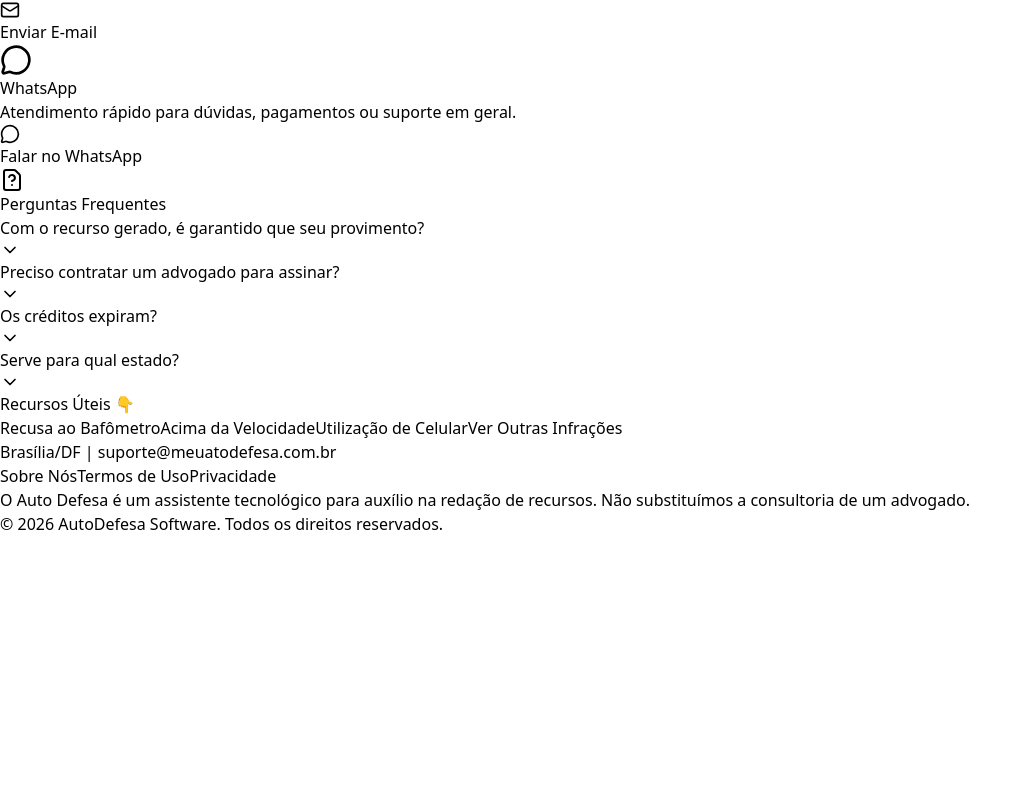
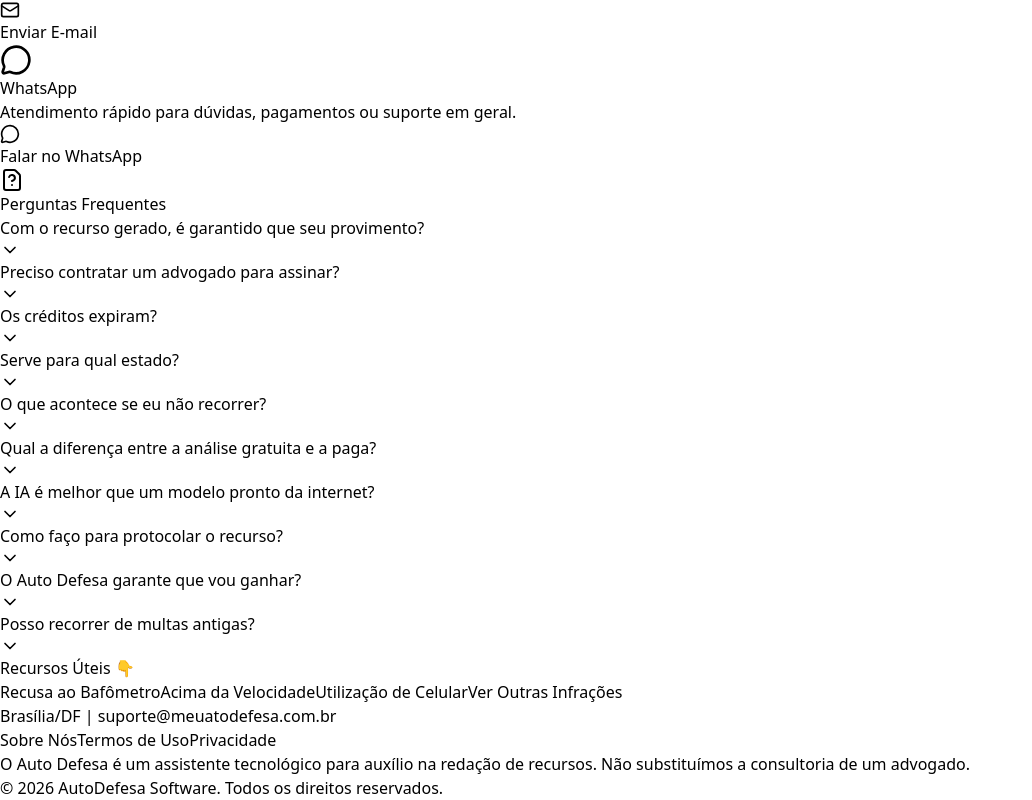
Before and after one commit to rodrigocvmd/auto-defesa, a React (Vite) app in the folder client/: page /help in a window 1280 px wide. Shown: the part 737-1537 px from the top of the page, without its empty margins (0-1032 px from the left). Before the commit the page ends 1273 px from the top, so only its background shows below. Built offline with nearby package versions, Linux system fonts and the light colour scheme; no server answers.

Commit message:
feat: add more FAQs to Home and Help pages for better user conversion

```diff
--- a/client/src/components/Testimonials.jsx
+++ b/client/src/components/Testimonials.jsx
@@ -321,7 +321,7 @@ const Testimonials = () => {
 		<section className="py-16 bg-white border-t border-gray-100 overflow-hidden">
 			<div className="max-w-7xl mx-auto px-4 sm:px-6 lg:px-8">
 				<div className="text-center mb-12">
-					<h2 className="text-3xl font-black text-gray-900 mb-4">O que dizem nossos usuários</h2>
+					<h2 className="text-3xl font-black text-gray-900 mb-4">O que dizem nossos usuários:</h2>
 					<p className="text-xl text-gray-600 max-w-3xl mx-auto">
 						Junte-se a milhares de motoristas que protegeram seus direitos com o Auto Defesa.
 					</p>
--- a/client/src/pages/Help.jsx
+++ b/client/src/pages/Help.jsx
@@ -28,6 +28,30 @@ const Help = () => {
 		{
 			q: "Serve para qual estado?",
 			a: "Para todo o Brasil. A legislação de trânsito (CTB) é federal, portanto nossas defesas são válidas para órgãos de qualquer estado ou município.",
+		},
+		{
+			q: "O que acontece se eu não recorrer?",
+			a: "Se você não recorrer e apenas pagar a multa, você assume a culpa e os pontos entram automaticamente na sua CNH. No caso de multas suspensivas (como Lei Seca), você perderá o direito de dirigir por 12 meses. Recorrer é um direito constitucional e suspende esses efeitos até o fim do processo.",
+		},
+		{
+			q: "Qual a diferença entre a análise gratuita e a paga?",
+			a: "A análise gratuita identifica se existem erros formais na sua multa e qual a probabilidade de vitória. O serviço pago gera o documento jurídico completo (recurso), fundamentado com leis e jurisprudência, pronto para você protocolar.",
+		},
+		{
+			q: "A IA é melhor que um modelo pronto da internet?",
+			a: "Sim, muito. Modelos prontos são genéricos e frequentemente ignorados pelos órgãos de trânsito. Nossa IA analisa os detalhes específicos da sua multa (como a validade do bafômetro ou a sinalização do local) para criar uma defesa técnica e exclusiva.",
+		},
+		{
+			q: "Como faço para protocolar o recurso?",
+			a: "Após baixar o PDF, você deve assiná-lo e enviá-lo ao órgão autuador. Isso pode ser feito pessoalmente, via Correios (AR) ou, em muitos casos, de forma 100% online através do portal do DETRAN ou aplicativo Carteira Digital de Trânsito.",
+		},
+		{
+			q: "O Auto Defesa garante que vou ganhar?",
+			a: "Nenhum profissional sério garante vitória em processos judiciais ou administrativos. O que garantimos é uma defesa técnica de altíssimo nível, baseada nos mesmos argumentos que os melhores advogados de trânsito utilizam, por uma fração do custo.",
+		},
+		{
+			q: "Posso recorrer de multas antigas?",
+			a: "Você pode recorrer enquanto o prazo de defesa (indicado na notificação) não tiver expirado. Caso o prazo tenha vencido e você já tenha sido penalizado, ainda pode ser possível buscar a anulação judicial se houver erro grave, mas nosso foco é a esfera administrativa.",
 		},
 	];
 
--- a/client/src/pages/Home.jsx
+++ b/client/src/pages/Home.jsx
@@ -306,6 +306,22 @@ const Home = () => {
 								melhor defesa possível.
 							</p>
 						</div>
+						<div className="bg-white p-6 rounded-2xl border border-gray-100 shadow-sm">
+							<h3 className="font-bold text-lg text-gray-900 mb-2">
+								O recurso é personalizado para o meu caso?
+							</h3>
+							<p className="text-gray-600">
+								Sim. Diferente de modelos prontos da internet, nossa IA analisa os dados específicos do seu auto de infração (horário, local, aferição do equipamento) para encontrar nulidades reais que anulam a sua multa.
+							</p>
+						</div>
+						<div className="bg-white p-6 rounded-2xl border border-gray-100 shadow-sm">
+							<h3 className="font-bold text-lg text-gray-900 mb-2">
+								Quanto tempo demora para receber o recurso?
+							</h3>
+							<p className="text-gray-600">
+								O processo é instantâneo. Após a análise da IA, seu recurso em PDF é gerado em menos de 2 minutos, pronto para você imprimir, assinar e protocolar.
+							</p>
+						</div>
 					</div>
 				</section>
 
```
